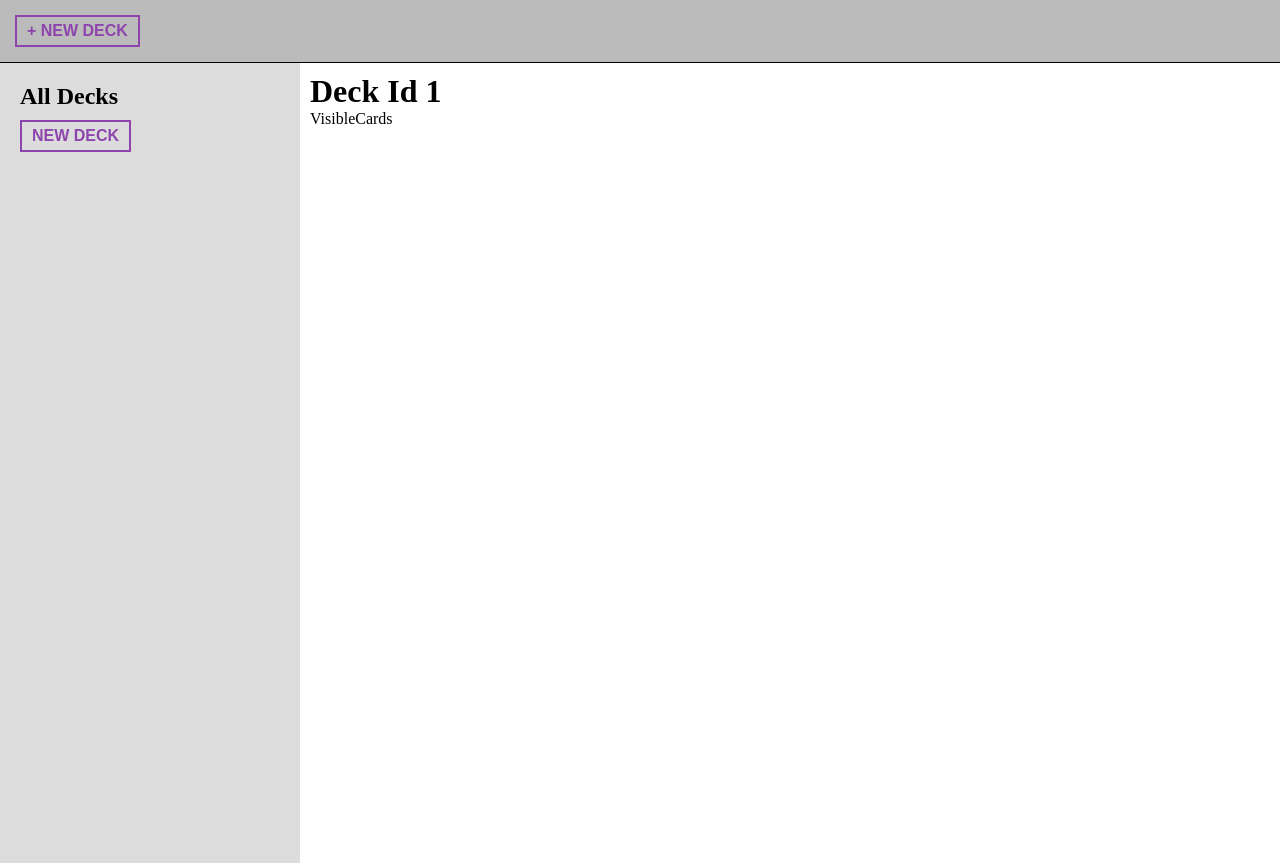
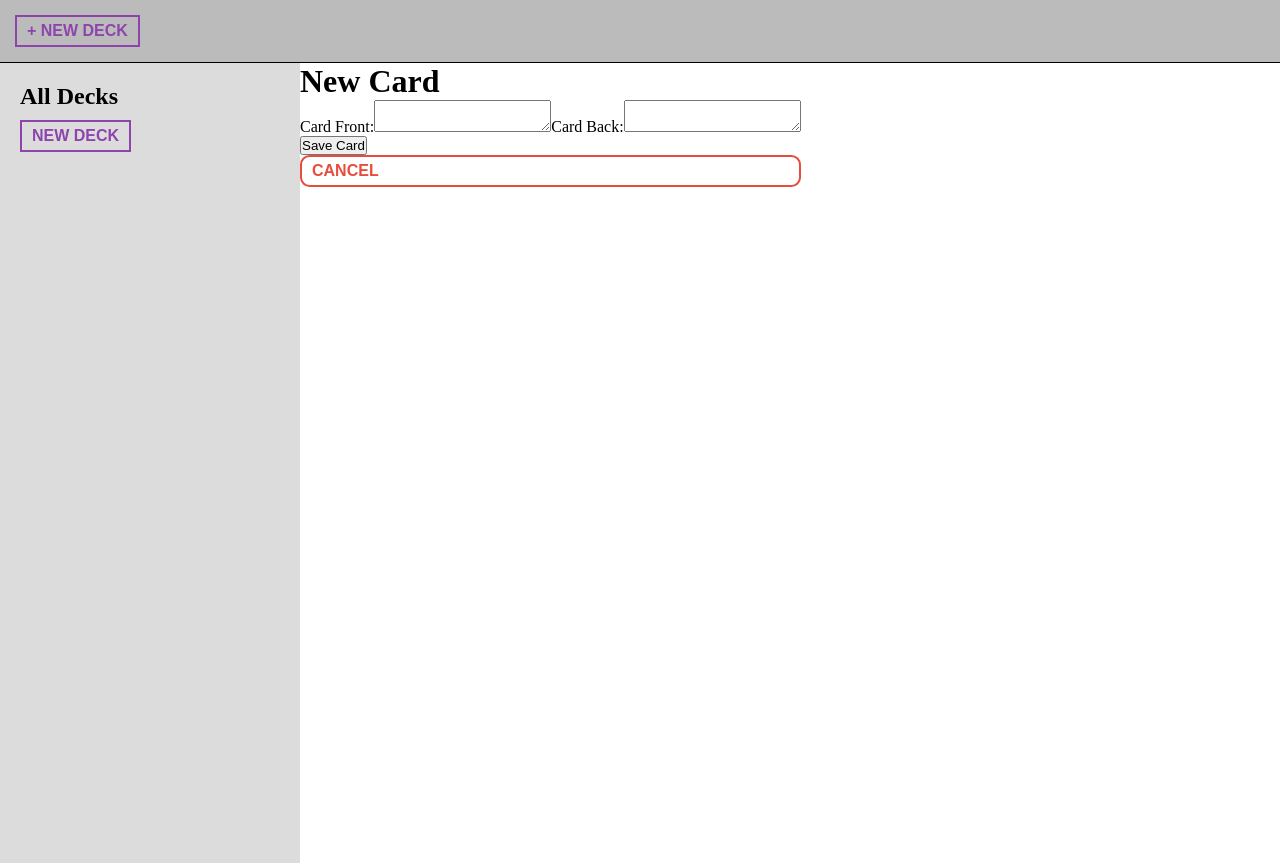
Before and after one commit to smp2070/flashcards, a React (Create React App) app: page /deck/1/new in a window 1280 px wide. Built offline with nearby package versions, Linux system fonts and the light colour scheme.

Commit message:
made CardModal, NewCardModal

```diff
--- a/src/actions/index.js
+++ b/src/actions/index.js
@@ -20,3 +20,5 @@ export const setCurrentDeckId = id => {
         localStorage.setItem('state', JSON.stringify(rest));
     }
 }
+
+export const addCard = card => ({ type: 'ADD_CARD', data: card });
--- a/src/components/App.jsx
+++ b/src/components/App.jsx
@@ -4,6 +4,7 @@ import { BrowserRouter as Router, Route } from 'react-router-dom';
 import Sidebar from './Sidebar';
 import Toolbar from './Toolbar';
 import VisibleCards from './VisibleCards';
+import NewCardModal from './NewCardModal';
 
 class App extends Component {
   render() {
@@ -12,7 +13,9 @@ class App extends Component {
         <Toolbar />
         <div className="area">
           <Sidebar />
-          <Route path="/deck/:deckId" component={VisibleCards} />
+          <Route path="/deck/:deckId" component={VisibleCards}>
+            <Route path="/deck/:deckId/new" component={NewCardModal}/>
+          </Route>
         </div>
       </Router>
     );
--- /dev/null
+++ b/src/components/CardModal.jsx
@@ -0,0 +1,42 @@
+import React, { Component } from "react";
+import { Link, withRouter } from "react-router-dom";
+
+class CardModal extends Component {
+    componentDidUpdate() {
+        this.front.focus();
+    }
+    onSave(event) {
+        this.props.onSave({
+            ...this.props.card,
+            front: this.front.value,
+            back: this.back.value
+        });
+        this.props.history.push(`/deck/${this.props.card.deckId}`);
+    }
+    onDelete(event) {
+        this.props.onDelete(this.props.card.id);
+        this.props.history.push(`/deck/${this.props.card.deckId}`);
+    }
+    render() {
+        const { card, onDelete } = this.props;
+
+        console.log('props ', this.props);
+        // console.log('cardModal:  ', this.props.card);
+        return (
+            <div className="modal">
+                <h1>{onDelete ? "Edit" : "New"} Card</h1>
+                <label>Card Front:</label>
+                <textarea ref={el => this.front = el} defaultValue={card.front}></textarea>
+                <label>Card Back:</label>
+                <textarea ref={el => this.back = el} defaultValue={card.back}></textarea>
+                <p>
+                    <button onClick={this.onSave}>Save Card</button>
+                    <Link className="btn" to={`deck/${card.deckId}`}>Cancel</Link>
+                    { onDelete && <button onClick={this.onDelete} className="delete">Delete Card</button>}
+                </p>
+            </div>
+        )
+    }
+};
+
+export default withRouter(CardModal);
--- /dev/null
+++ b/src/components/NewCardModal.jsx
@@ -0,0 +1,13 @@
+import CardModal from './CardModal';
+import { connect } from 'react-redux';
+import { addCard } from '../actions';
+
+const mapStateToProps = (state, { match } ) => ({
+    card: match.params.deckId
+});
+
+const mapDispatchToProps = (dispatch) => ({
+    onSave: card => dispatch(addCard(card))
+})
+
+export default connect(mapStateToProps, mapDispatchToProps)(CardModal);
```
